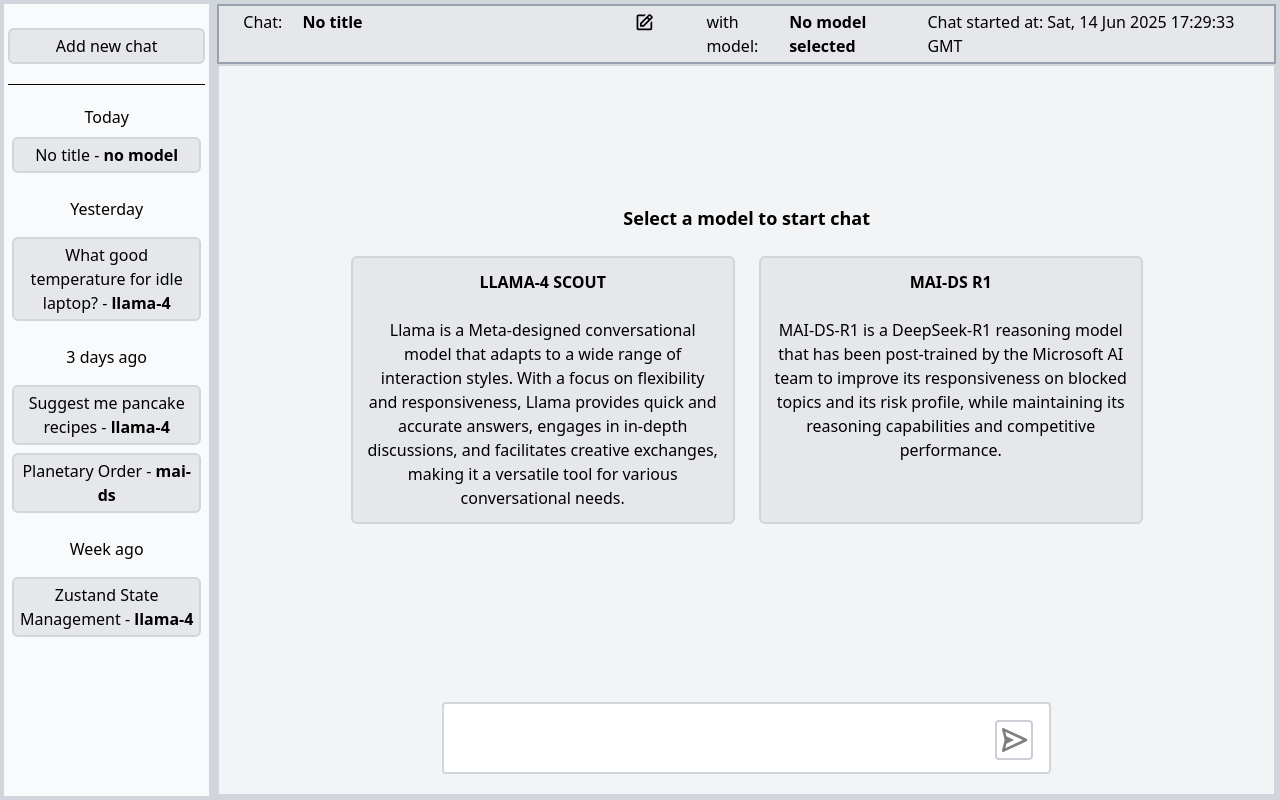
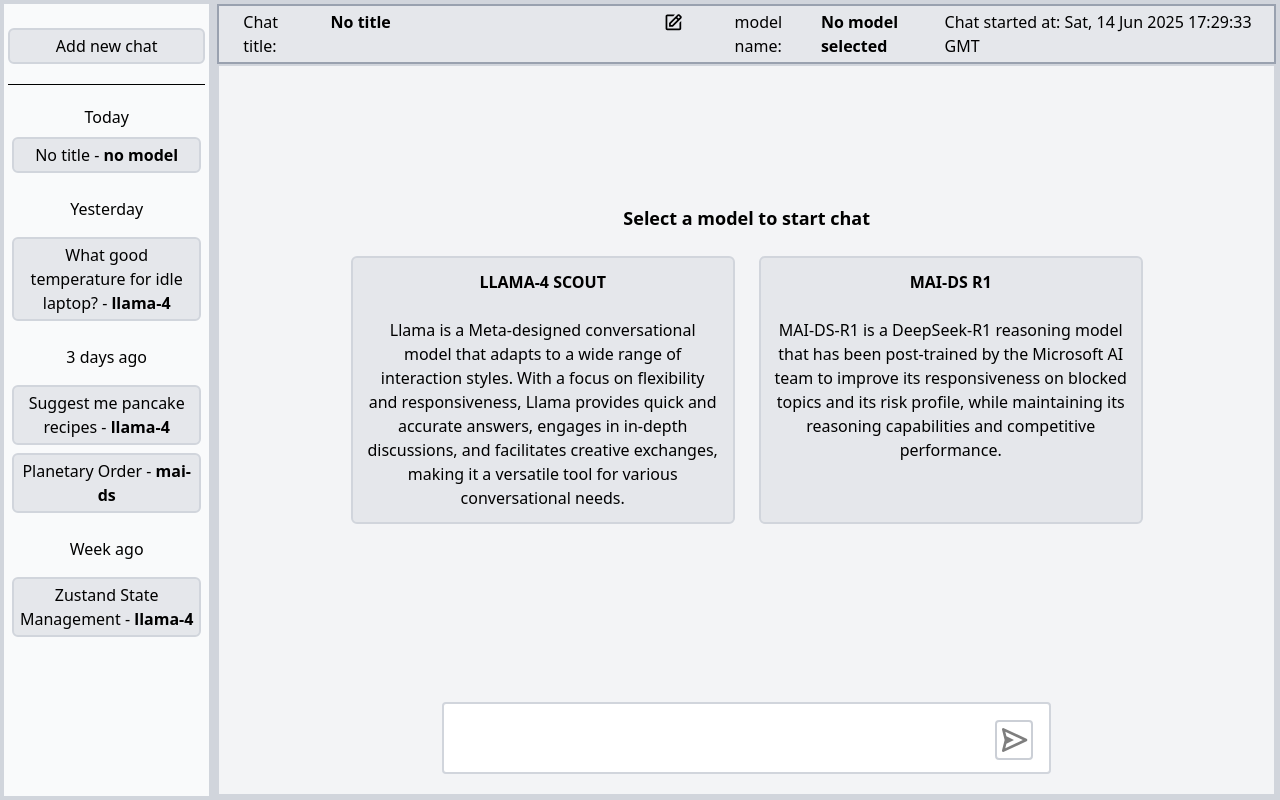
Before and after one commit to BMike903/LLM-front, a React (Vite) app: page / in a window 1280 px wide. Built offline with nearby package versions, Linux system fonts and the light colour scheme.

Commit message:
some spaces added

```diff
--- a/src/App.tsx
+++ b/src/App.tsx
@@ -61,7 +61,7 @@ function App() {
       >
         <div className="flex flex-row justify-between border-2 border-solid border-gray-400 bg-gray-200 p-1 px-2 pl-6 dark:border-gray-600 dark:bg-black">
           <div className="flex flex-row">
-            Chat:{" "}
+            {"Chat title: \u00A0"}
             <b className="mx-5">
               <CurrentChatTitleInput
                 title={title}
@@ -69,7 +69,8 @@ function App() {
                 chatID={currentChatId}
               />
             </b>
-            with model: <b>{model ? model.name : "No model selected"}</b>
+            {"model name:\u00A0"}
+            <b>{model ? model.name : "No model selected"}</b>
           </div>
           <div>Chat started at: {new Date(startDate).toUTCString()}</div>
         </div>
```
